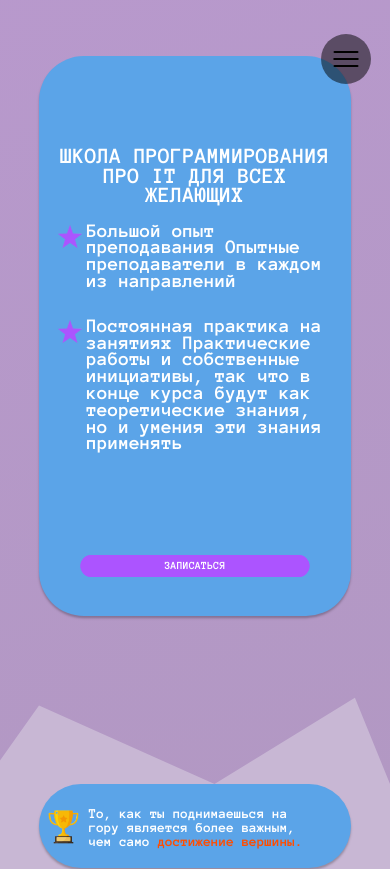
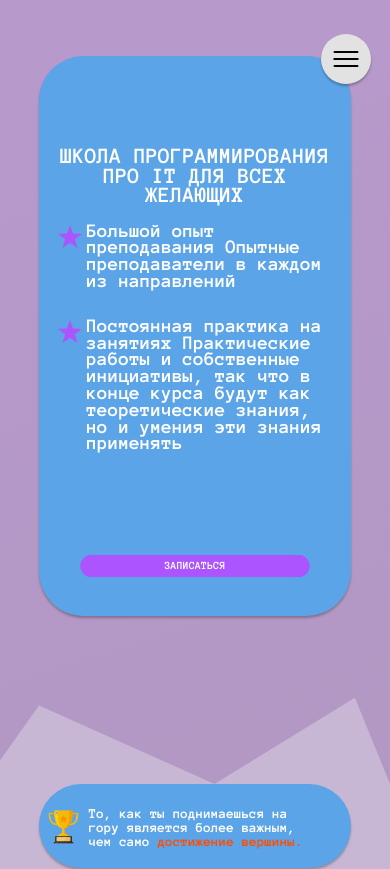
Before and after one commit to Besute/Project-school, a website: page src/index.html in a window 390 px wide. Shown: the top 869 px of the page. Drawn offline with Linux system fonts and the light colour scheme.

Commit message:
Redo the hamburger button

```diff
--- a/src/sass/components/_menu-burger.sass
+++ b/src/sass/components/_menu-burger.sass
@@ -27,13 +27,11 @@
         position: fixed
         width: 25vw
         height: 100vh
-        // background: linear-gradient(250deg,rgba($gradient-color, 1), rgba($color-pink, 1))
         background: rgba(white, 1)
         z-index: 99
         right: 0
         transform: translateX(1000px)
         transition: all .3s
-        outline: black .1rem solid
         @include responde(mobile-3)
             width: 35vw
     &__foreground
@@ -53,7 +51,8 @@
         width: 50px
         height: 50px
         border-radius: 50%
-        background: rgba($color-black, 0.5)
+        background: #e2e2e2
+        box-shadow: $shadow
         right: 5%
         top: 4%
     &__nav
```
Also changed, not shown: dist/css/style.min.css, src/css/style.css, 1 other file.
